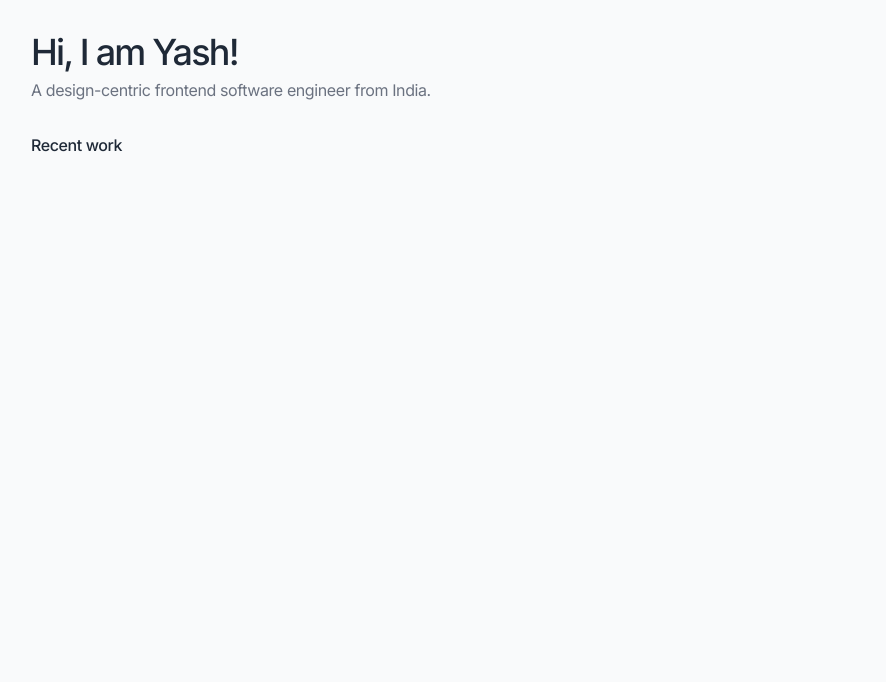
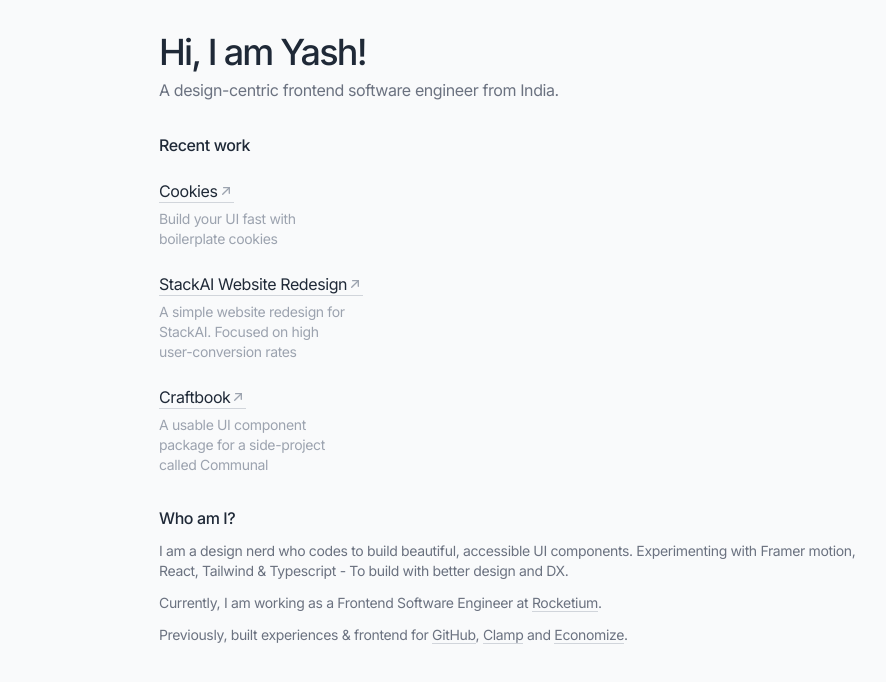
Before and after one commit to yashsehgal/personal-website, a Next.js app: page / in a window 1280 px wide. Shown: the top 682 px of the page, without its empty margins (129-1015 px from the left). Built offline with nearby package versions, Linux system fonts and the light colour scheme.

Commit message:
feat: add recent work section, layout updates

```diff
--- a/app/globals.css
+++ b/app/globals.css
@@ -7,5 +7,6 @@ body, html {
 }
 
 a {
-  @apply underline-offset-2 underline;
+  @apply tracking-tight font-normal no-underline border-b border-b-gray-300;
+  @apply hover:border-b-gray-400;
 }
--- a/app/layout.tsx
+++ b/app/layout.tsx
@@ -6,7 +6,7 @@ const inter = Inter({ subsets: ["latin"] });
 
 export const metadata: Metadata = {
   title: "Yash Sehgal",
-  description: "I am design-centric software engineer",
+  description: "I am design-centric frontend software engineer from India.",
 };
 
 export default function RootLayout({
--- a/app/page.tsx
+++ b/app/page.tsx
@@ -1,4 +1,5 @@
 import { PageContainer } from "@/components/layouts/page-container";
+import About from "@/components/sections/about";
 import HeroSection from "@/components/sections/hero-section";
 import RecentWorks from "@/components/sections/recent-work";
 
@@ -6,5 +7,6 @@ export default function Home() {
   return <PageContainer className="home-page">
     <HeroSection />
     <RecentWorks />
+    <About />
   </PageContainer>
 }
--- a/components/layouts/page-container.tsx
+++ b/components/layouts/page-container.tsx
@@ -4,7 +4,7 @@ import { forwardRef } from "react";
 export interface PageContainerProps extends React.HTMLAttributes<HTMLDivElement> { }
 
 export const PageContainer = forwardRef<HTMLDivElement, PageContainerProps>(
-  ({ className, ...args }, ref) => <div ref={ref} className={cn("page-container pt-3 pb-6 grid w-full md:w-[80%] mx-auto", className)} {...args} />
+  ({ className, ...args }, ref) => <div ref={ref} className={cn("page-container pt-3 pb-6 grid w-full md:w-[60%] mx-auto", className)} {...args} />
 )
 
 PageContainer.displayName = "PageContainer";
--- /dev/null
+++ b/components/sections/about.tsx
@@ -0,0 +1,24 @@
+import Link from "next/link";
+import { ResponsiveControl } from "../layouts/responsive-control";
+import { SectionContainer } from "../layouts/section-container";
+
+export default function About() {
+    return <SectionContainer id="about">
+        <ResponsiveControl>
+            <h2 className="leading-snug tracking-tight font-medium">
+                {"Who am I?"}
+            </h2>
+            <div className="mt-3 about-me-content-container grid gap-3">
+                <p className="text-gray-500 text-sm tracking-tight">
+                    I am a design nerd who codes to build beautiful, accessible UI components. Experimenting with Framer motion, React, Tailwind & Typescript - To build with better design and DX.
+                </p>
+                <p className="text-gray-500 text-sm tracking-tight">
+                    Currently, I am working as a Frontend Software Engineer at <Link href={'https://rocketium.com/'} target="_blank">Rocketium</Link>.
+                </p>
+                <p className="text-gray-500 text-sm tracking-tight">
+                    Previously, built experiences & frontend for <Link href="https://github.com/home" target="_blank">GitHub</Link>, <Link href="https://joinclamp.com" target="_blank">Clamp</Link> and <Link href="https://economize.cloud">Economize</Link>.
+                </p>
+            </div>
+        </ResponsiveControl>
+    </SectionContainer>
+}
--- /dev/null
+++ b/components/sections/data/recent-work-data.ts
@@ -0,0 +1,19 @@
+import { RecentWorkItemType } from "../recent-work";
+
+export const RecentWorkData: RecentWorkItemType[] = [
+    {
+        headline: 'Cookies',
+        description: 'Build your UI fast with boilerplate cookies',
+        link: 'https://dub.sh/usecookies'
+    },
+    {
+        headline: 'StackAI Website Redesign',
+        description: 'A simple website redesign for StackAI. Focused on high user-conversion rates',
+        link: 'https://stack-ai-redesign.vercel.app/'
+    },
+    {
+        headline: 'Craftbook',
+        description: 'A usable UI component package for a side-project called Communal',
+        link: "https://github.com/Communal/craftbook"
+    }
+]
--- a/components/sections/recent-work.tsx
+++ b/components/sections/recent-work.tsx
@@ -1,5 +1,21 @@
+"use client";
+import { cn } from "@/lib/utils";
 import { ResponsiveControl } from "../layouts/responsive-control";
 import { SectionContainer } from "../layouts/section-container";
+import Link from "next/link";
+import { RecentWorkData } from "./data/recent-work-data";
+import { motion} from "framer-motion";
+import { IconArrowRight } from "@tabler/icons-react";
+
+export type RecentWorkItemType = {
+  headline: string;
+  description: string;
+  link: string;
+}
+
+interface RecentWorkItemProps
+  extends React.HTMLAttributes<HTMLDivElement>,
+  RecentWorkItemType {}
 
 export default function RecentWorks() {
   return <SectionContainer id="recent-works">
@@ -7,6 +23,20 @@ export default function RecentWorks() {
       <h2 className="leading-snug tracking-tight font-medium">
         {"Recent work"}
       </h2>
+      <div className="mt-6 recent-work-items-container grid gap-6">
+        {RecentWorkData.map((item: RecentWorkItemType, threshold: number) => {
+          return <motion.div initial={{ opacity: 0, y: 24 * (threshold+1) }} animate={{ opacity: 1, y: 0 }}>
+            <RecentWorkItem {...item} />
+          </motion.div>
+        })}
+      </div>
     </ResponsiveControl>
   </SectionContainer>
 }
+
+function RecentWorkItem({className, headline, description, children: _, link, ...args}: RecentWorkItemProps) {
+  return <div className={cn("recent-work-item", className)} {...args}>
+    <Link href={link} className="leading-snug flex items-center w-fit" target="_blank">{headline}{" "} <IconArrowRight className="text-gray-400 -rotate-45 w-4 h-auto" /></Link>
+    <p className="mt-1.5 text-sm tracking-tight text-gray-400 w-[22ch]">{description}</p>
+  </div>
+}
--- a/package.json
+++ b/package.json
@@ -16,7 +16,8 @@
     "prettier": "^3.2.5",
     "react": "^18",
     "react-dom": "^18",
-    "tailwind-merge": "^2.2.2"
+    "tailwind-merge": "^2.2.2",
+    "yarn": "^1.22.22"
   },
   "devDependencies": {
     "@types/node": "^20",
```
Also changed, not shown: 2 other files (tests, documents, lock files or other folders).
